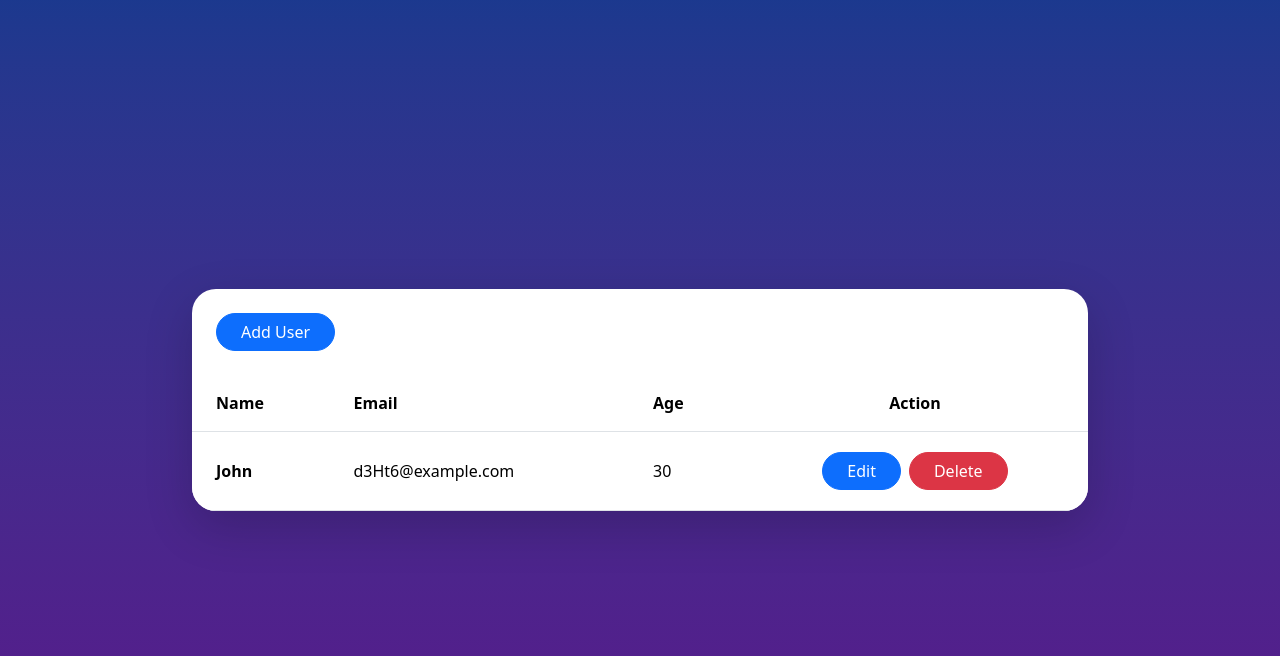
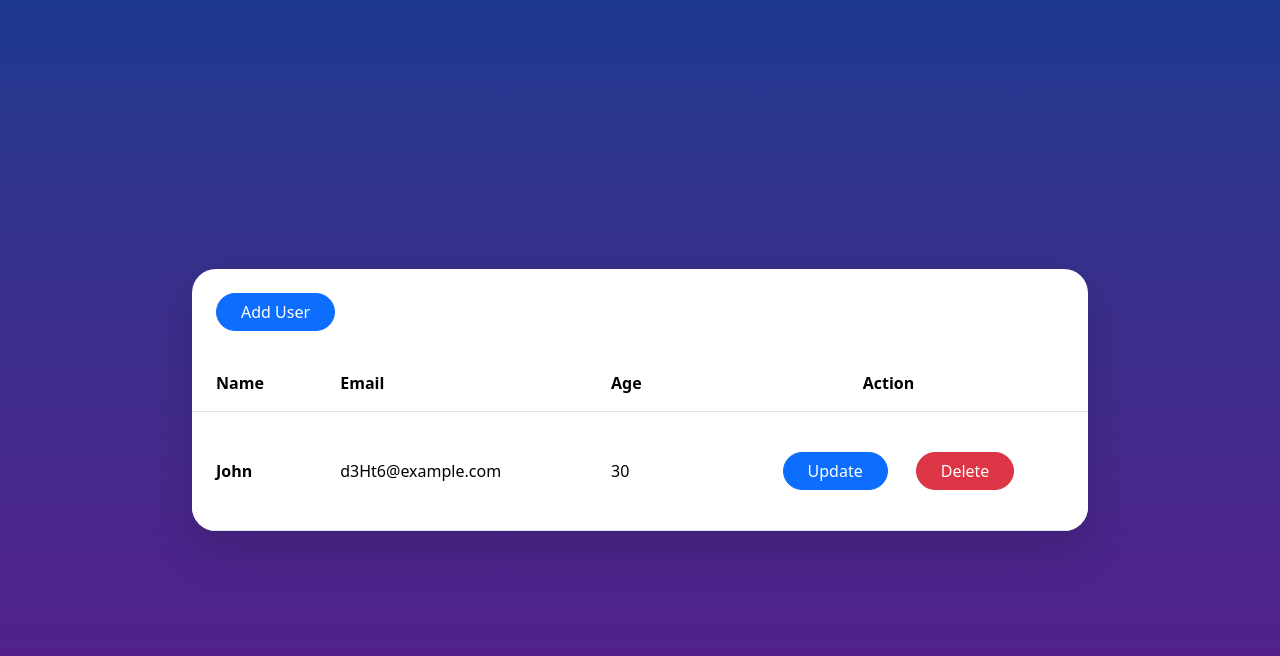
Before and after one commit to hasindur/mern-crud, a React (Vite) app in the folder front-end/: page / in a window 1280 px wide. Shown: the top 656 px of the page. Built offline with nearby package versions, Linux system fonts and the light colour scheme.

Commit message:
fix: replace Edit button with Update link in User component

```diff
--- a/front-end/src/assets/User.jsx
+++ b/front-end/src/assets/User.jsx
@@ -26,7 +26,7 @@ export default function User() {
                                 <td className="py-3 px-4">{user.email}</td>
                                 <td className="py-3 px-4">{user.age}</td>
                                 <td className="py-3 px-4 text-center">
-                                    <Button variant="primary" className="m-1 rounded-pill px-4">Edit</Button>
+                                    <Link to="/update-user" className="btn btn-primary m-4 rounded-pill px-4">Update</Link>
                                     <Button variant="danger" className="m-1 rounded-pill px-4">Delete</Button>
                                 </td>
                             </tr>
```
